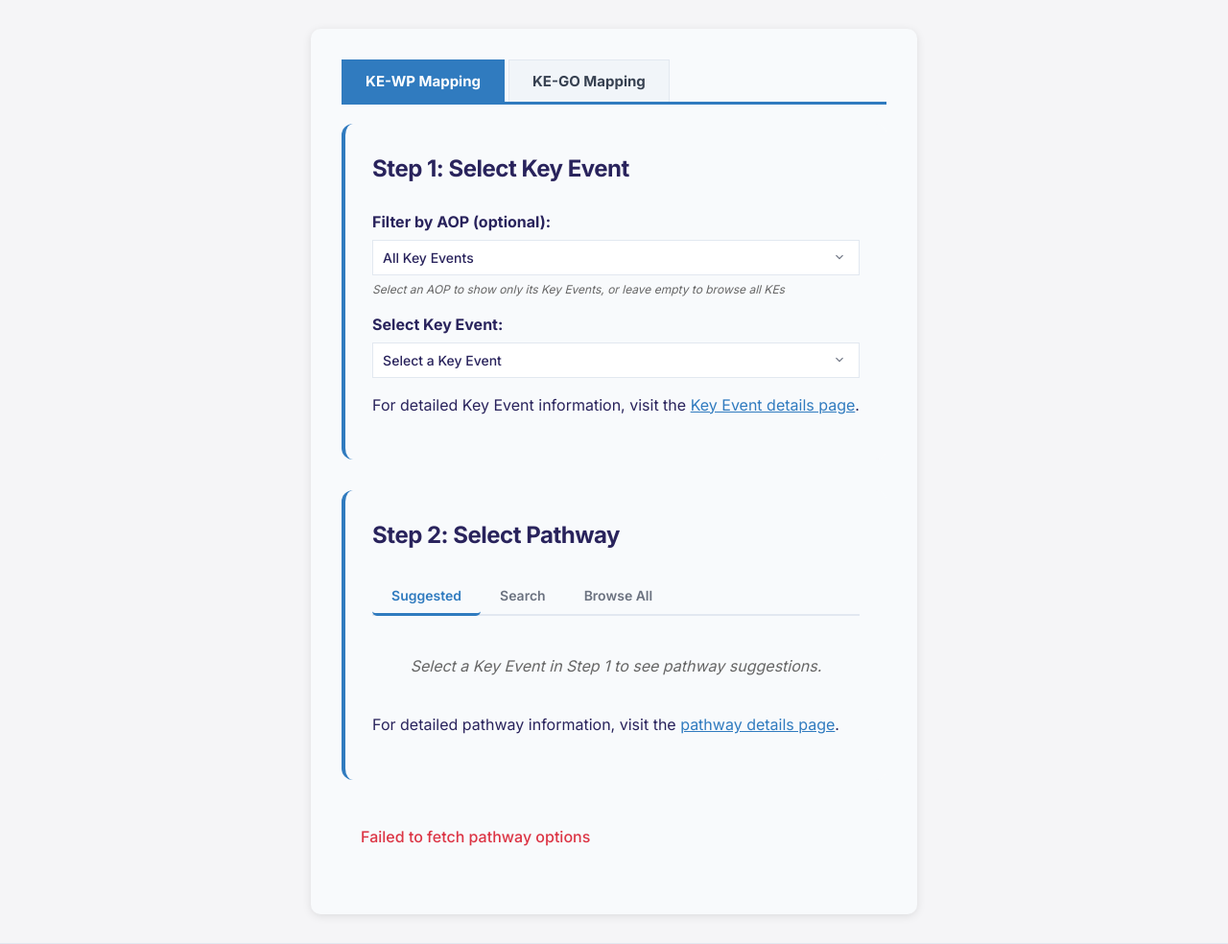
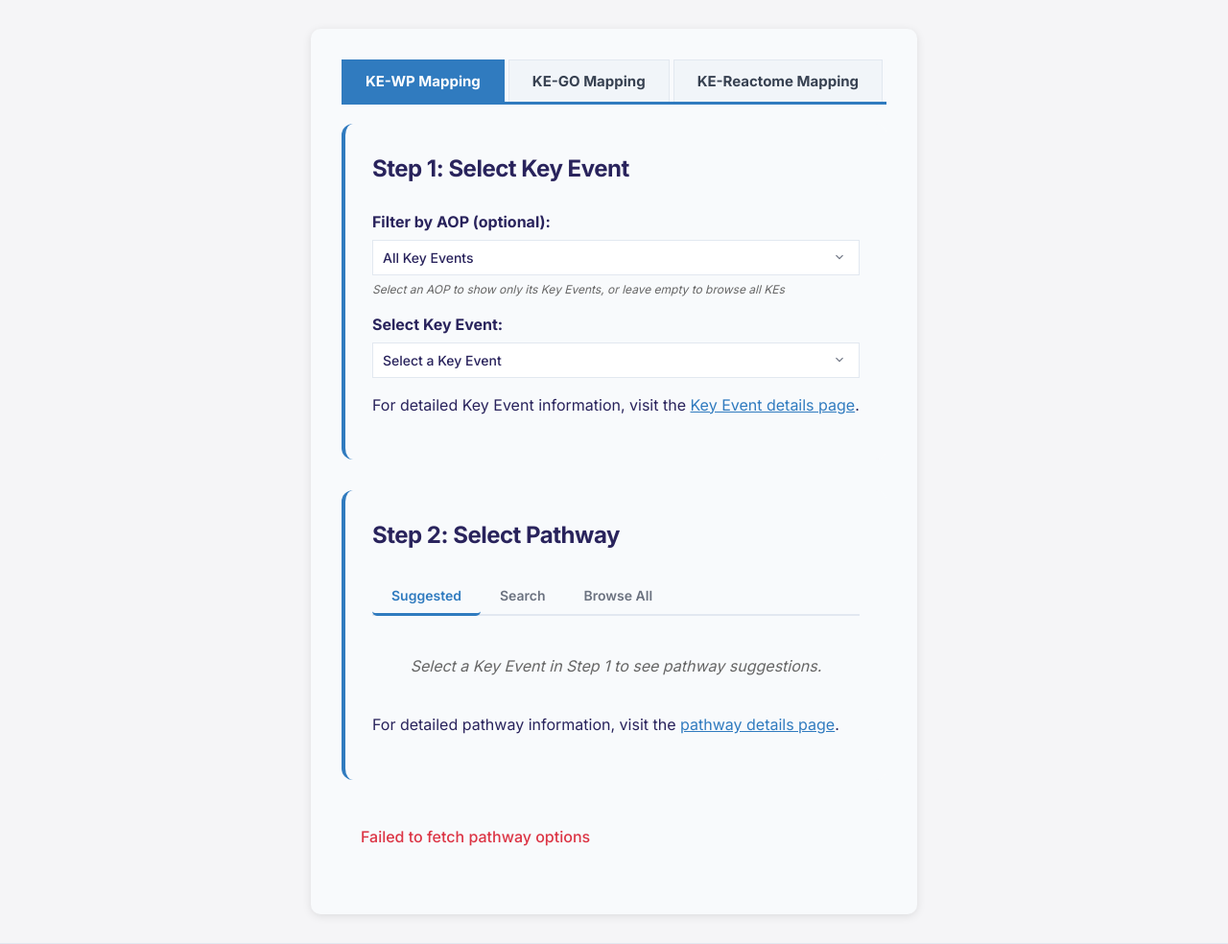
Before and after one commit to marvinm2/KE-WP-mapping, a Flask app: page / in a window 1280 px wide. Shown: the part 56-1040 px from the top of the page at 96% size. Run offline with Flask 3, Linux system fonts and the light colour scheme; data comes from the database, SQL or seed files in the repository; parts of the project's set-up code (start-up, migrations or seed data) failed here and were passed over; some libraries are stand-ins or nearby versions.

Commit message:
feat(25-04): add KE-Reactome Mapping tab button
- Append third button to #mapping-tab-switcher
- data-tab="reactome", classes mapping-tab tab-btn (no active)
- Label: KE-Reactome Mapping (per UI-SPEC Copywriting)

```diff
--- a/templates/index.html
+++ b/templates/index.html
@@ -32,6 +32,9 @@
             </button>
             <button type="button" class="mapping-tab tab-btn" data-tab="go">
                 KE-GO Mapping
+            </button>
+            <button type="button" class="mapping-tab tab-btn" data-tab="reactome">
+                KE-Reactome Mapping
             </button>
         </div>
 
```
